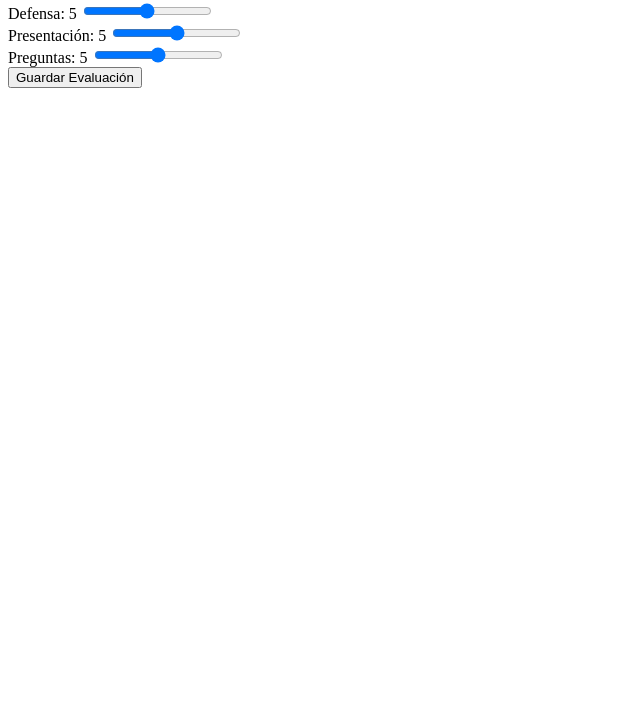
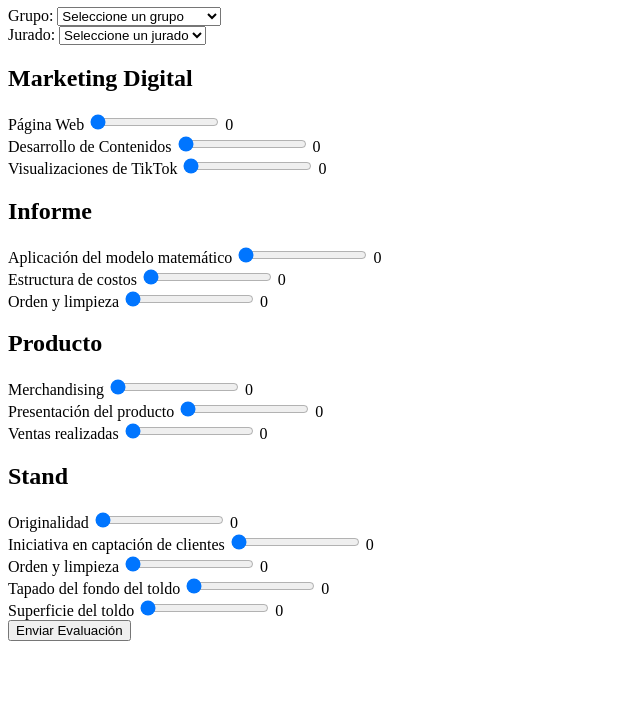
Before and after one commit to vetdy03/feriaEvaluacion, a plain HTML site: page index.html in a window 1280 px wide. Shown: the part 73-800 px from the top of the page, without its empty margins (0-640 px from the left). Drawn offline with Linux system fonts and the light colour scheme.

Commit message:
Update index.html

```diff
--- a/index.html
+++ b/index.html
@@ -1,39 +1,151 @@
-<form method="POST" action="/guardar-evaluacion">
+<!DOCTYPE html>
+<html lang="es">
+<head>
+  <meta charset="UTF-8" />
+  <meta name="viewport" content="width=device-width, initial-scale=1.0"/>
+  <title>Evaluación Feria</title>
+  <link rel="stylesheet" href="styles.css">
+</head>
+<body>
+  <h1>Formulario de Evaluación</h1>
+  <form id="evaluationForm">
     <div class="item">
-    <label for="pagina_web">Página Web: <output id="pagina_web_valor">5</output></label>
-    <input type="range" id="pagina_web" name="pagina_web" min="0" max="10" value="5"
-      oninput="pagina_web_valor.value = this.value" required>
+      <label for="grupo">Grupo:</label>
+      <select id="grupo" name="grupo" required>
+        <option value="">Seleccione un grupo</option>
+        <option>LOS PIVOTES</option>
+        <option>Caza Ofertas</option>
+        <option>Que paso ayer</option>
+        <option>Proyecto Morita</option>
+        <option>InduSistemas</option>
+        <option>STARK</option>
+        <option>GENESIS</option>
+        <option>LA TRIBU</option>
+        <option>DEV-IN</option>
+        <option>LOS YUCAS</option>
+        <option>DRINKMON</option>
+        <option>STITCH'S BARKERY</option>
+        <option>TECNO FUSION</option>
+        <option>NOT STONKS</option>
+        <option>LOS NUEVOS TESLAS</option>
+        <option>LOS REZAGADITOS</option>
+      </select>
     </div>
 
     <div class="item">
-    <label for="modulo_gestion">Módulo de Gestión: <output id="modulo_gestion_valor">5</output></label>
-    <input type="range" id="modulo_gestion" name="modulo_gestion" min="0" max="10" value="5"
-      oninput="modulo_gestion_valor.value = this.value" required>
+      <label for="jurado">Jurado:</label>
+      <select id="jurado" name="jurado" required>
+        <option value="">Seleccione un jurado</option>
+        <option>1</option><option>2</option><option>3</option><option>4</option><option>5</option>
+      </select>
     </div>
 
+    <div class="category">
+      <h2>Marketing Digital</h2>
       <div class="item">
-    <label for="planificacion_scrum">Planificación SCRUM: <output id="planificacion_scrum_valor">5</output></label>
-    <input type="range" id="planificacion_scrum" name="planificacion_scrum" min="0" max="10" value="5"
-      oninput="planificacion_scrum_valor.value = this.value" required>
+        <label>Página Web</label>
+        <input type="range" name="pagina_web" min="0" max="10" value="0" required oninput="this.nextElementSibling.value = this.value"/>
+        <output>0</output>
+      </div>
+      <div class="item">
+        <label>Desarrollo de Contenidos</label>
+        <input type="range" name="contenido" min="0" max="10" value="0" required oninput="this.nextElementSibling.value = this.value"/>
+        <output>0</output>
+      </div>
+      <div class="item">
+        <label>Visualizaciones de TikTok</label>
+        <input type="range" name="tiktok" min="0" max="10" value="0" required oninput="this.nextElementSibling.value = this.value"/>
+        <output>0</output>
+      </div>
     </div>
 
+    <div class="category">
+      <h2>Informe</h2>
       <div class="item">
-    <label for="defensa">Defensa: <output id="defensa_valor">5</output></label>
-    <input type="range" id="defensa" name="defensa" min="0" max="10" value="5"
-      oninput="defensa_valor.value = this.value" required>
+        <label>Aplicación del modelo matemático</label>
+        <input type="range" name="modelo" min="0" max="10" value="0" required oninput="this.nextElementSibling.value = this.value"/>
+        <output>0</output>
+      </div>
+      <div class="item">
+        <label>Estructura de costos</label>
+        <input type="range" name="costos" min="0" max="10" value="0" required oninput="this.nextElementSibling.value = this.value"/>
+        <output>0</output>
+      </div>
+      <div class="item">
+        <label>Orden y limpieza</label>
+        <input type="range" name="orden_informe" min="0" max="10" value="0" required oninput="this.nextElementSibling.value = this.value"/>
+        <output>0</output>
+      </div>
     </div>
 
+    <div class="category">
+      <h2>Producto</h2>
       <div class="item">
-    <label for="presentacion">Presentación: <output id="presentacion_valor">5</output></label>
-    <input type="range" id="presentacion" name="presentacion" min="0" max="10" value="5"
-      oninput="presentacion_valor.value = this.value" required>
+        <label>Merchandising</label>
+        <input type="range" name="merch" min="0" max="10" value="0" required oninput="this.nextElementSibling.value = this.value"/>
+        <output>0</output>
+      </div>
+      <div class="item">
+        <label>Presentación del producto</label>
+        <input type="range" name="presentacion" min="0" max="10" value="0" required oninput="this.nextElementSibling.value = this.value"/>
+        <output>0</output>
+      </div>
+      <div class="item">
+        <label>Ventas realizadas</label>
+        <input type="range" name="ventas" min="0" max="10" value="0" required oninput="this.nextElementSibling.value = this.value"/>
+        <output>0</output>
+      </div>
     </div>
 
+    <div class="category">
+      <h2>Stand</h2>
       <div class="item">
-    <label for="preguntas">Preguntas: <output id="preguntas_valor">5</output></label>
-    <input type="range" id="preguntas" name="preguntas" min="0" max="10" value="5"
-      oninput="preguntas_valor.value = this.value" required>
+        <label>Originalidad</label>
+        <input type="range" name="originalidad" min="0" max="10" value="0" required oninput="this.nextElementSibling.value = this.value"/>
+        <output>0</output>
+      </div>
+      <div class="item">
+        <label>Iniciativa en captación de clientes</label>
+        <input type="range" name="iniciativa" min="0" max="10" value="0" required oninput="this.nextElementSibling.value = this.value"/>
+        <output>0</output>
+      </div>
+      <div class="item">
+        <label>Orden y limpieza</label>
+        <input type="range" name="orden_stand" min="0" max="10" value="0" required oninput="this.nextElementSibling.value = this.value"/>
+        <output>0</output>
+      </div>
+      <div class="item">
+        <label>Tapado del fondo del toldo</label>
+        <input type="range" name="fondo_toldo" min="0" max="10" value="0" required oninput="this.nextElementSibling.value = this.value"/>
+        <output>0</output>
+      </div>
+      <div class="item">
+        <label>Superficie del toldo</label>
+        <input type="range" name="superficie_toldo" min="0" max="10" value="0" required oninput="this.nextElementSibling.value = this.value"/>
+        <output>0</output>
+      </div>
     </div>
 
-  <button type="submit">Guardar Evaluación</button>
+    <button type="submit">Enviar Evaluación</button>
   </form>
+
+  <script>
+document.getElementById("evaluationForm").addEventListener("submit", async function(e) {
+  e.preventDefault();
+  const formData = Object.fromEntries(new FormData(this));
+  const response = await fetch('http://localhost:3000/evaluacion', {
+    method: 'POST',
+    headers: { 'Content-Type': 'application/json' },
+    body: JSON.stringify(formData)
+  });
+  if (response.ok) {
+    alert("Evaluación enviada correctamente");
+    this.reset();
+    document.querySelectorAll("output").forEach(o => o.value = 0);
+  } else {
+    alert("Error al enviar la evaluación");
+  }
+});
+</script>
+</body>
+</html>
```
Lines whose indentation alone changed are shown as unchanged.
